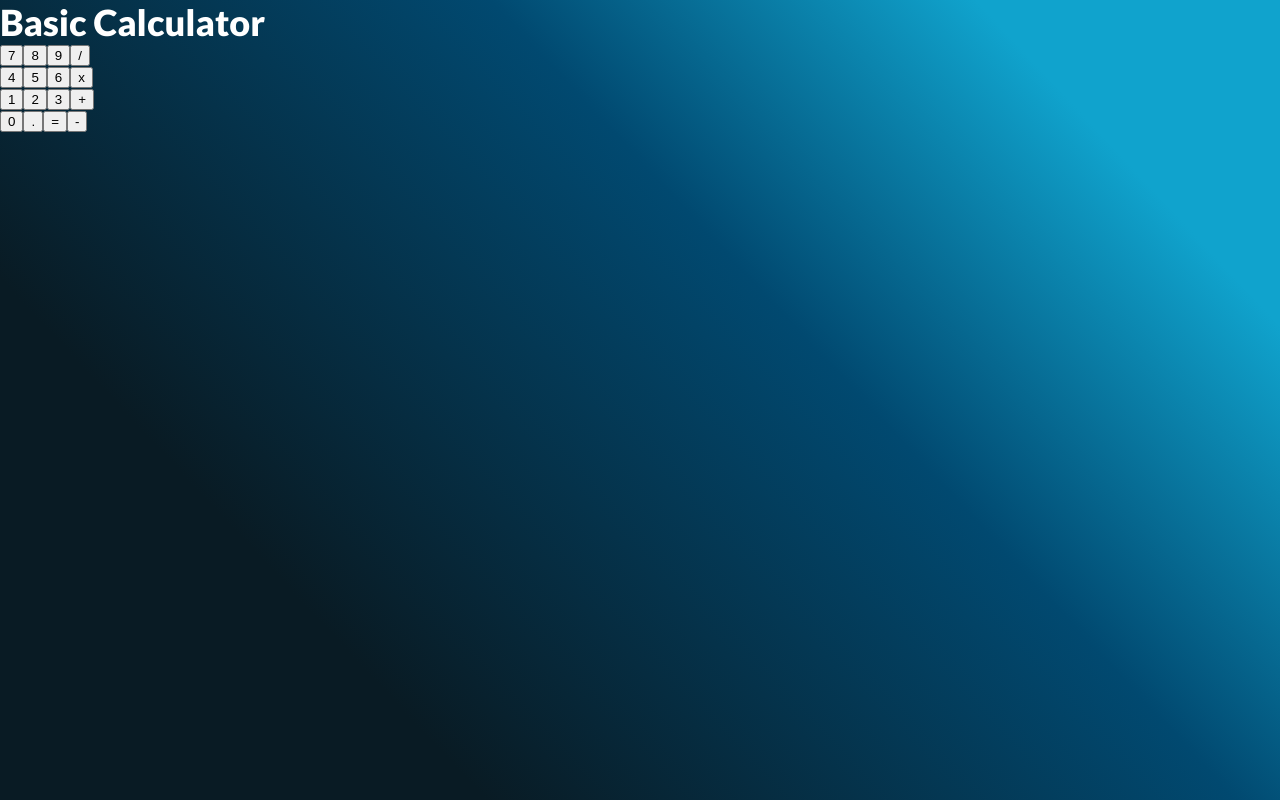
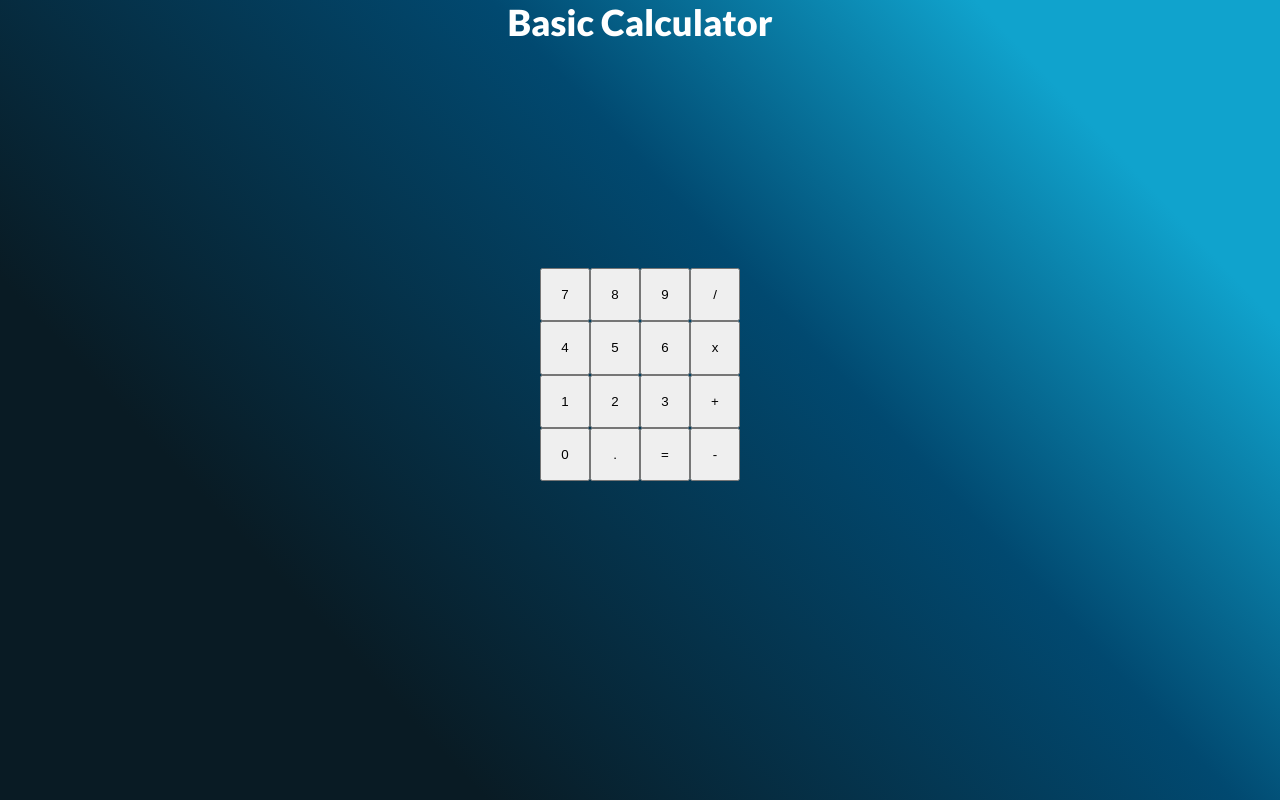
Before and after one commit to SobiahSelvarajah/sobiah-selvarajah-calculator, a React (Create React App) app: page / in a window 1280 px wide. Built offline with nearby package versions, Linux system fonts and the light colour scheme; the HTML template or start-up script is replaced by a standard one.

Commit message:
styling: heading, calc and button styled

```diff
--- a/src/App.scss
+++ b/src/App.scss
@@ -8,5 +8,8 @@
         background: rgb(9,27,36);
         background: linear-gradient(47deg, rgba(9,27,36,1) 24%, rgba(1,73,112,1) 61%, rgba(16,163,205,1) 85%);
         height: 100vh;
+        display: flex;
+        flex-direction: column;
+        align-items: center;
     }
 }
--- a/src/components/button/Button.jsx
+++ b/src/components/button/Button.jsx
@@ -1,4 +1,5 @@
 import React from 'react';
+import './Button.scss';
 
 const Button = ({char}) => {
   return (
--- /dev/null
+++ b/src/components/button/Button.scss
@@ -0,0 +1,14 @@
+@use '../../partials/breakpoints' as *;
+@use '../../partials/colors' as *;
+@use '../../partials/textstyles' as *;
+@use '../../partials/typeface' as *;
+
+.button {
+    &__wrapper {
+        height: 4em;
+        display: flex;
+        justify-content: center;
+        align-items: center;
+        flex: 3 1;
+    }
+}
--- a/src/components/calc/Calc.jsx
+++ b/src/components/calc/Calc.jsx
@@ -1,5 +1,6 @@
 import React from 'react';
 import Button from '../button/Button';
+import './Calc.scss';
 
 const Calc = () => {
   return (
--- /dev/null
+++ b/src/components/calc/Calc.scss
@@ -0,0 +1,15 @@
+@use '../../partials/breakpoints' as *;
+@use '../../partials/colors' as *;
+@use '../../partials/textstyles' as *;
+@use '../../partials/typeface' as *;
+
+.calc {
+    &__wrapper {
+        margin-top: 14rem;
+        width: 200px;
+    }
+    &__row {
+        display: flex;
+        flex-direction: row;
+    }
+}
--- a/src/components/heading/Heading.jsx
+++ b/src/components/heading/Heading.jsx
@@ -1,4 +1,5 @@
 import React from 'react';
+import './Heading.scss';
 
 const Heading = () => {
   return (
--- /dev/null
+++ b/src/components/heading/Heading.scss
@@ -0,0 +1,12 @@
+@use '../../partials/breakpoints' as *;
+@use '../../partials/colors' as *;
+@use '../../partials/textstyles' as *;
+@use '../../partials/typeface' as *;
+
+.heading {
+    &__text {
+        color: $white;
+        margin: 0;
+        font-family: 'Lato Black';
+    }
+}
--- a/src/index.scss
+++ b/src/index.scss
@@ -23,6 +23,7 @@ h1 {
   color: $white;
   margin: 0;
   font-family: 'Lato Black';
+  text-align: center;
   @include tablet {
     font-size: $h1_text_size_dt;
     line-height: $h1_line_height_dt;
```
